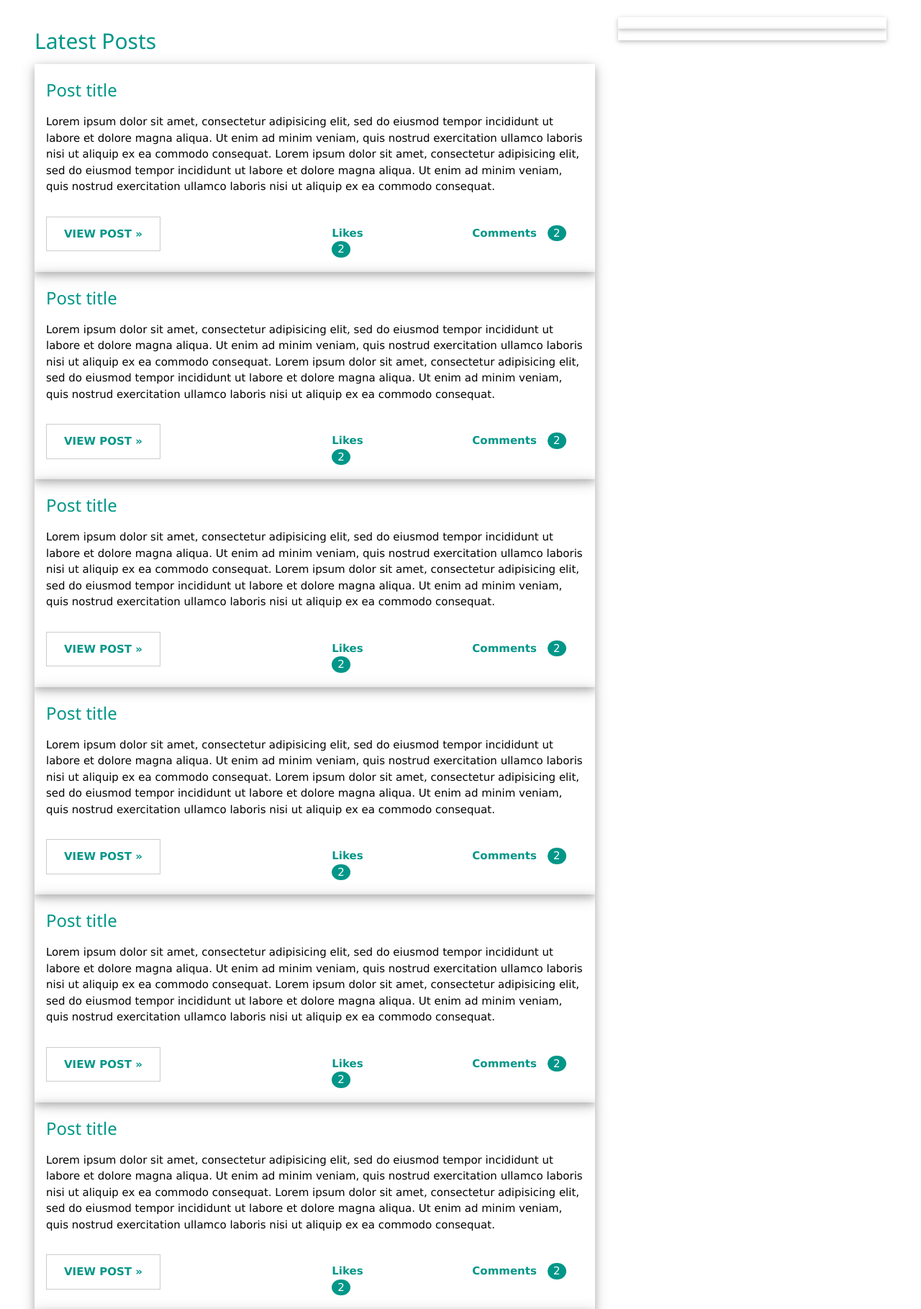
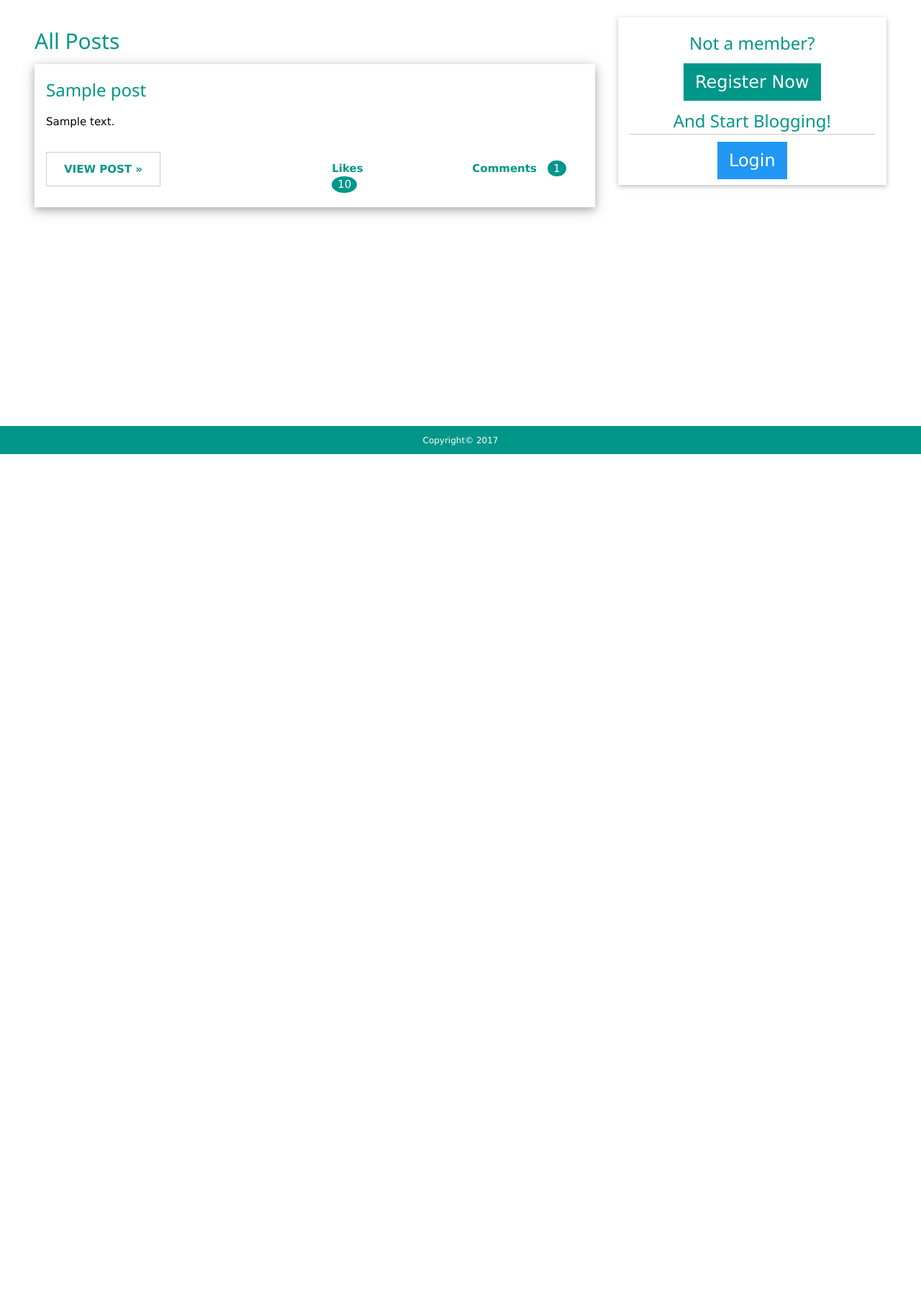
Before and after one commit to alphawaseem/MultiUserBlog, a Python web app: template templates/posts.html in a window 1280 px wide. Shown: the part 150-1969 px from the top of the page at 72% size. After the commit the page ends 781 px from the top, so only its background shows below. Run offline with Jinja, Linux system fonts and the light colour scheme; the template is opened without the code that fills it: most values are stand-ins (such as "Sample title", 1, 10 or a date in 2020).

Commit message:
feat : post comments

```diff
--- a/templates/posts.html
+++ b/templates/posts.html
@@ -1,38 +1,51 @@
 {% extends "layout.html" %} {% block title %} Full-Stack Blog - Posts {% endblock %} {% block content %}
 <section class="w3-row w3-padding">
     <section class="w3-twothird w3-container">
-        <h2 class="w3-text-teal"> Latest Posts </h2>
-        {% for i in range(10) %}
+        <h2 class="w3-text-teal"> All Posts </h2>
+        {% for post in posts %}
         <article class="w3-card-4 w3-padding w3-text-teal">
-            <h3> Post title</h3>
-            <p class="w3-text-black">Lorem ipsum dolor sit amet, consectetur adipisicing elit, sed do eiusmod tempor incididunt ut labore et dolore
-                magna aliqua. Ut enim ad minim veniam, quis nostrud exercitation ullamco laboris nisi ut aliquip ex ea commodo
-                consequat. Lorem ipsum dolor sit amet, consectetur adipisicing elit, sed do eiusmod tempor incididunt ut
-                labore et dolore magna aliqua. Ut enim ad minim veniam, quis nostrud exercitation ullamco laboris nisi ut
-                aliquip ex ea commodo consequat.
+            <h3> {{post.title}}</h3>
+            <p class="w3-text-black">{{post.content}}
             </p>
             <div class="w3-row w3-text-teal">
                 <div class="w3-col m6 s12">
-                    <p><a href="/posts/{{i}}" class="w5-button w3-btn w3-padding-large w3-white w3-border w3-text-teal"><b>VIEW POST »</b></a></p>
+                    <p><a href="/posts/{{post.key().id()}}" class="w5-button w3-btn w3-padding-large w3-white w3-border w3-text-teal"><b>VIEW POST »</b></a></p>
                 </div>
                 <div class="w3-col m2 w3-hide-small">
-                    <p><span class="w3-padding-large w3-right"><b>Likes  </b> <span class="w3-badge w3-teal">2</span></span>
+                    <p><span class="w3-padding-large w3-right"><b>Likes  </b> <span class="w3-badge w3-teal">{{post.likes if post.likes != None else '0'}}</span></span>
                     </p>
                 </div>
                 <div class="w3-col m4 w3-hide-small">
-                    <p><span class="w3-padding-large w3-right"><b>Comments  </b> <span class="w3-badge w3-teal">2</span></span>
+                    <p><span class="w3-padding-large w3-right"><b>Comments  </b> <span class="w3-badge w3-teal">{{post.comments|length}}</span></span>
                     </p>
                 </div>
             </div>
         </article>
         {% endfor %}
-        <a href="/posts" class="w3-btn w3-teal w3-margin">View All</a>
     </section>
     <aside class="w3-container w3-col m4">
+        {% if user %}
         <article class="w3-card w3-padding">
+            <div class="w3-container w3-teal">
+            <h2>Add Post</h2>
+        </div>
+        <form class="w3-container w3-padding" action="/posts/new" method="POST">
+            <label class="w3-text-teal" for="title"><b>Title</b> : <input id="title" name="title" class="w3-input" type="text" required ></label>
+            <label class="w3-text-teal" for="content"><b>Content</b> :
+            <textarea id="content" class="w3-input  w3-text-teal post-content" required="required" name="content" >{{content}}</textarea></label>
+            <input type="submit" class="w3-btn w3-teal w3-margin" value="Post">
+        </form>
         </article>
-        <article class="w3-card w3-padding">
+        {% else %}
+        <article class="w3-card w3-padding w3-text-teal w3-center">
+
+            <h3>Not a member?</h3>
+            <a href="/register" class="w3-btn w3-xlarge w3-teal">Register Now</a>
+            <h3 class="w3-border-bottom"> And Start Blogging!</h3>
+            <a href="/login" class="w3-btn w3-xlarge w3-blue">Login</a>
+
         </article>
+        {% endif %}
     </aside>
 </section>
 {% endblock %}
```
Also changed, not shown: main.py (+15 -3 lines), templates/post.html (+8 -6 lines), 1 other file.
